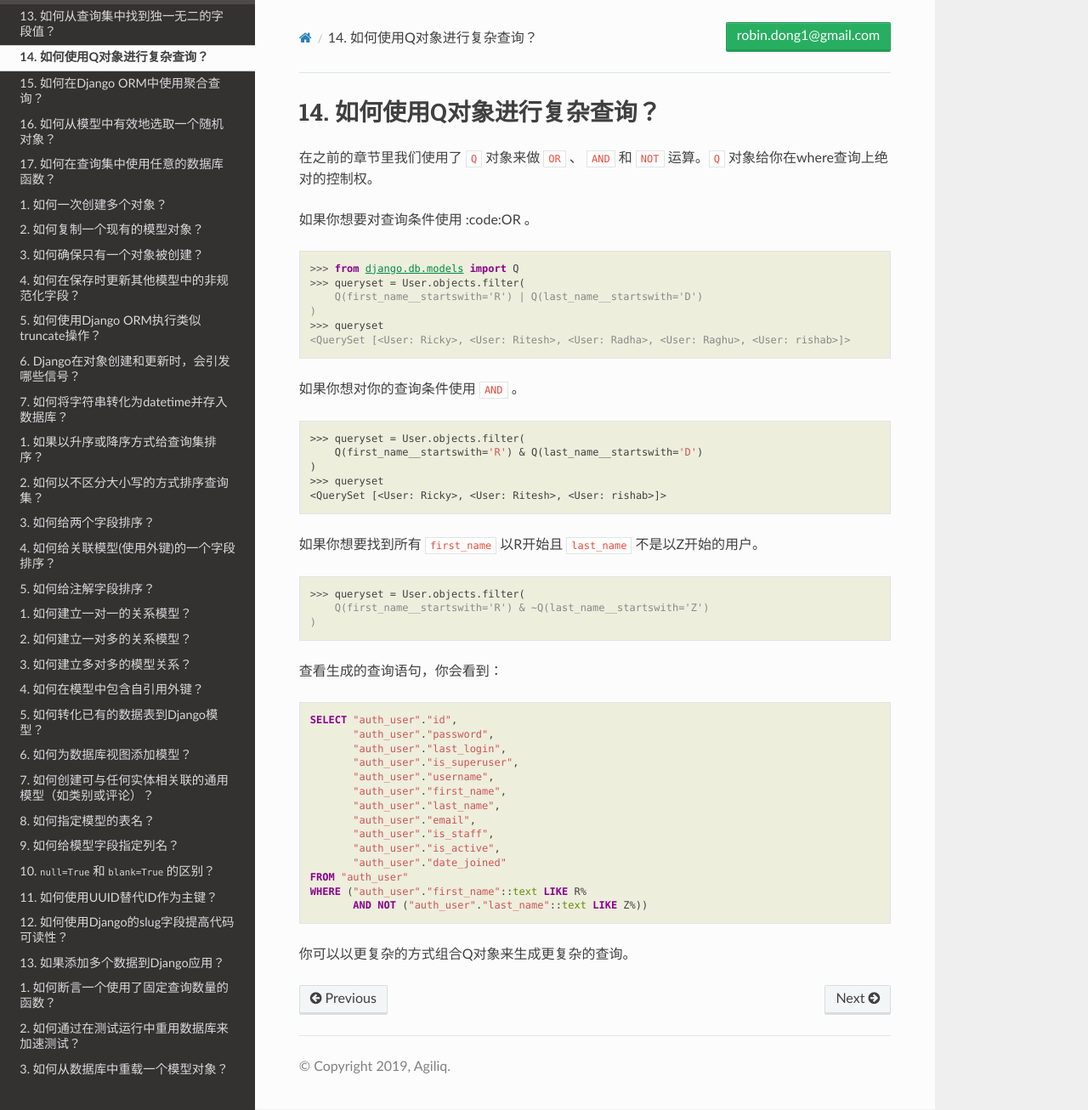
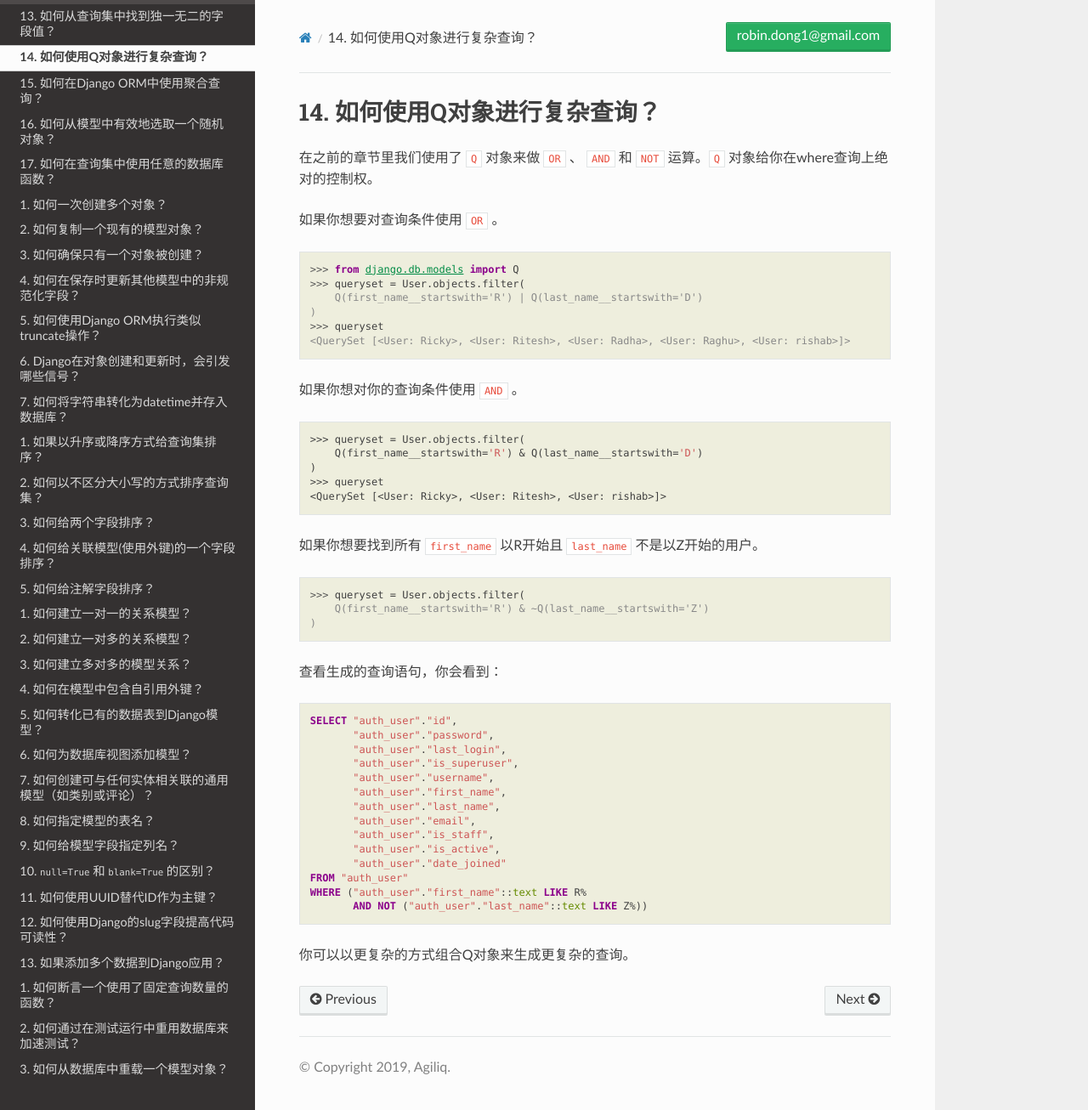
Before and after one commit to Robin-Dong/django-orm-cookbook-zh_cn, a Sphinx documentation site: the page built from docs/query_relatedtool.rst, in a window 1280 px wide and 1306 px high. Shown: the whole window at 85% size. Built offline with Sphinx 7.4.7 and the Read the Docs theme 2.0.0, drawn with Linux system fonts in a browser that asks for light colours.

Commit message:
fix typos

```diff
--- a/docs/and_query.rst
+++ b/docs/and_query.rst
@@ -54,7 +54,7 @@ filter方法中多个条件联合查询的默认方式是AND，所以你可以
     )
 
 
-为了完全的定制化，你可以使用:code:`Q`对象。
+为了完全的定制化，你可以使用 :code:`Q` 对象。
 
 .. code-block:: python
 
--- a/docs/func_expressions.rst
+++ b/docs/func_expressions.rst
@@ -7,7 +7,7 @@ Django 有 :code:`Lower` ,  :code:`Coalesce` 和 :code:`Max` 等函数，但它
 Django 提供了 :code:`Func` 函数，它可以允许你任意使用甚至Django没有提供的数据库函数。
 
 
-Postgres 有个 :code:`fuzzystrmatch` 模块，它提供了几种确定相似性的函数。使用 :code:`create extension fuzzystrmatch`在你的postgres数据库上安装这个插件。
+Postgres 有个 :code:`fuzzystrmatch` 模块，它提供了几种确定相似性的函数。使用 :code:`create extension fuzzystrmatch` 在你的postgres数据库上安装这个插件。
 
 
 我们将使用 :code:`levenshtein` 函数。先让我们创建一些Hero对象吧。
--- a/docs/generic_models.rst
+++ b/docs/generic_models.rst
@@ -55,19 +55,21 @@
 
 
 
-我们使用 :code:`ForeignKey` 和 :code:`PositiveIntegerField` 在 :code:`FlexCategory` 添加了 :code:`GenericForeignKey` ，然后在你想要类别化的模型上添加了 :code:`GenericRelation 。
+我们使用 :code:`ForeignKey` 和 :code:`PositiveIntegerField` 在 :code:`FlexCategory` 添加了 :code:`GenericForeignKey` ，然后在你想要类别化的模型上添加了 :code:`GenericRelation` 。
 
 在数据库上类似这样：
 
-.. code-block
-
-         Column      |         Type          |                             Modifiers
-    -----------------+-----------------------+--------------------------------------------------------------------
-     id              | integer               | not null default nextval('entities_flexcategory_id_seq'::regclass)
-     name            | character varying(50) | not null
-     object_id       | integer               | not null
-     content_type_id | integer               | not null
-
+    +-----------------+-----------------------+--------------------------------------------------------------------+
+    |     Column      |         Type          |                             Modifiers                              |
+    +=================+=======================+====================================================================+
+    | id              | integer               | not null default nextval('entities_flexcategory_id_seq'::regclass) |
+    +-----------------+-----------------------+--------------------------------------------------------------------+
+    | name            | character varying(50) | not null                                                           |
+    +-----------------+-----------------------+--------------------------------------------------------------------+
+    | object_id       | integer               | not null                                                           |
+    +-----------------+-----------------------+--------------------------------------------------------------------+
+    | content_type_id | integer               | not null                                                           |
+    +-----------------+-----------------------+--------------------------------------------------------------------+
 
 你可以这样类别化 :code:`Hero`。
 
--- a/docs/multiple_objects.rst
+++ b/docs/multiple_objects.rst
@@ -6,7 +6,7 @@
 
 示例如下。
 
-.. code-block:: :python
+.. code-block:: python
 
     >>> Category.objects.all().count()
     2
--- a/docs/query_relatedtool.rst
+++ b/docs/query_relatedtool.rst
@@ -3,7 +3,7 @@
 
 在之前的章节里我们使用了 :code:`Q` 对象来做 :code:`OR` 、 :code:`AND` 和 :code:`NOT` 运算。:code:`Q` 对象给你在where查询上绝对的控制权。
 
-如果你想要对查询条件使用 :code:OR 。
+如果你想要对查询条件使用 :code:`OR` 。
 
 .. code-block:: python
 
```
